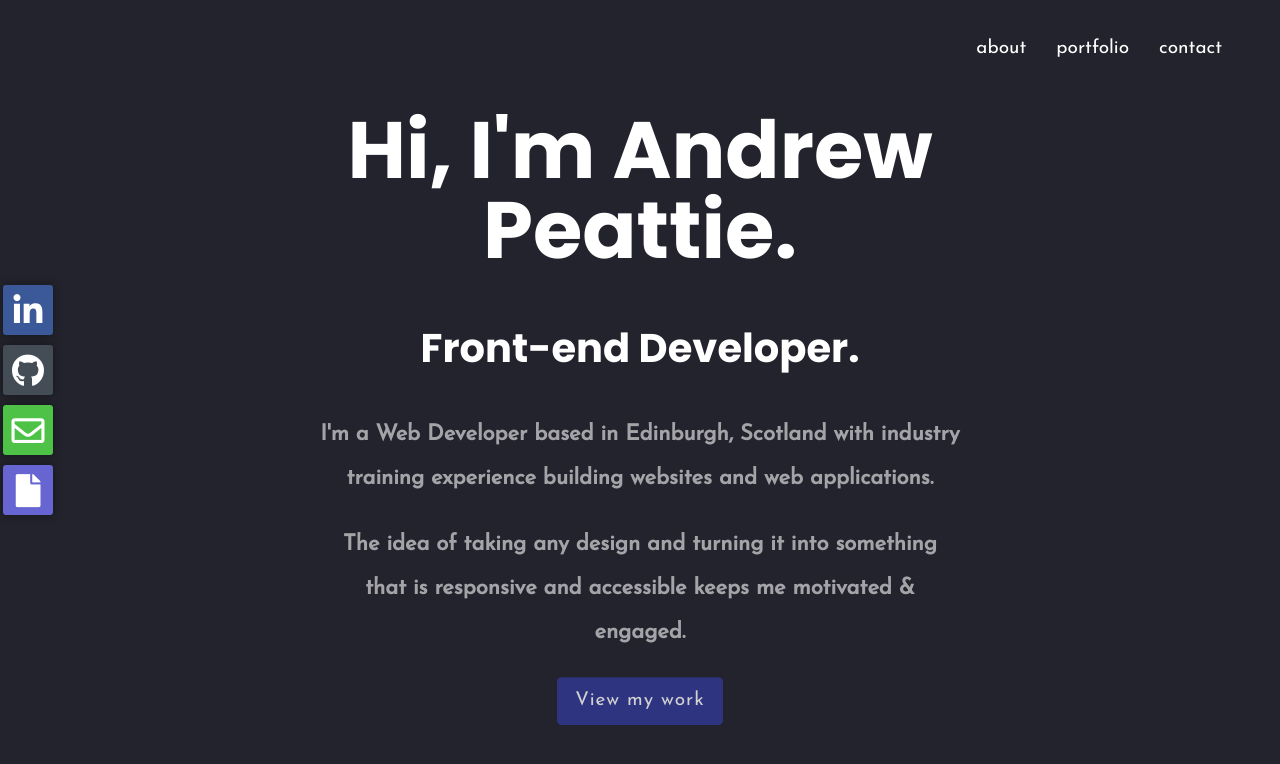
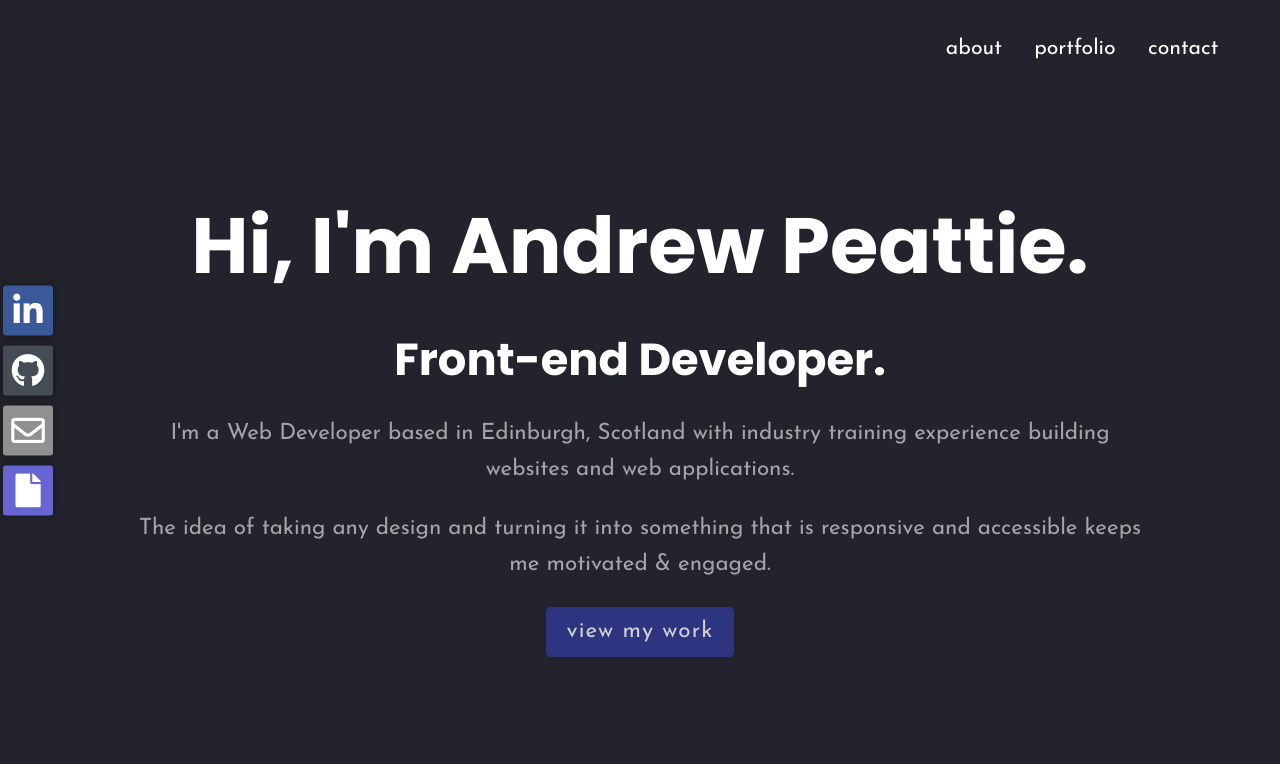
Before and after one commit to atrp87/portfolio, a React (Create React App) app: page / in a window 1280 px wide. Shown: the top 764 px of the page. Built offline with nearby package versions, Linux system fonts and the light colour scheme.

Commit message:
main flex less media qs

```diff
--- a/src/components/about/About.css
+++ b/src/components/about/About.css
@@ -1,34 +1,39 @@
 .wrapper h1 {
 	display: block;
-	color: #fff;
-	font-size: 8rem;
-	line-height: 1;
+	font-size: 7rem;
+	line-height: 1rem;
 	opacity: 0;
 	animation: fade .01s ease-out 1.75s forwards;
 }
 
 .wrapper h3 {
 	display: block;
-	color: #fff;
 	font-size: 4rem;
-	line-height: 1;
+	line-height: 2rem;
 	opacity: 0;
 	animation: fade .01s ease-out 2.45s forwards;
-	padding: 5px 5px;
 }
+
 .wrapper p {
-	font-size: 2.2rem;
-	line-height: 2em;
-	margin-bottom: 1em;
-	font-weight: 800;
+	margin: 0 auto;
+	font-size: 2rem;
+	width: 80%;
+	margin-bottom: 2.1rem;
+	opacity: 0;
+	animation: fadeInAnimation ease 3s;
+	animation-iteration-count: 1;
+	animation-fill-mode: forwards;
+	animation-delay: 3s;
 }
 
 .wrapper {
-	position: absolute;
-  top: 50%;
-  left: 50%;
-	transform: translate(-50%,-50%);
-	text-align: center;
+	display: flex;
+	flex-direction: column;
+	min-height: 85vh;
+	margin: 0 auto;
+	align-items: center;
+	justify-content: center;
+
 }
 
 .swipe {
@@ -81,14 +86,6 @@
 	}
 }
 
-.wrapper p {
-	opacity: 0;
-	animation: fadeInAnimation ease 3s;
-	animation-iteration-count: 1;
-	animation-fill-mode: forwards;
-	animation-delay: 3s;
-}
-
 @keyframes fadeInAnimation {
 	0% {
 		opacity: 0;
@@ -109,30 +106,22 @@
 
 .wrapper button {
 	padding: 0px 1.8rem;
-	height: 2.5em;
-  font-size: 1em;
-  font-weight: 500;
-  line-height: 0.9em;
+	height: 4.5rem;
+  font-size: 2rem;
 	opacity: 0;
-	color: #fff;
 	background-color: #323a96;
 	border: none;
 	border-radius: 5px;
 	cursor: pointer;
-	letter-spacing: 0.1rem;
-	margin-bottom: 1em;
-}
-
-.wrapper button:hover {
-	background-color: #2c3383;
-	font-weight: 600;
-}
-
-.wrapper button {
+	margin-bottom: 1rem;
 	animation: fadeInAnimation ease 3s;
 	animation-iteration-count: 1;
 	animation-fill-mode: forwards;
 	animation-delay: 4s;
+}
+.wrapper button:hover {
+	background-color: #2c3383;
+
 }
 
 @keyframes fadeInAnimation {
@@ -144,18 +133,74 @@
 	}
 }
 
-
-
-@media only screen and (min-width: 2560px) {
-.wrapper h1 {
-    width: 100%;
-		font-size: 5.7em;
+@media only screen and (min-device-width : 320px) and (max-device-width : 480px) {
+	.wrapper {
+	width: 1%;
+	}
 }
+/* @media only screen and (min-device-width : 320px) and (max-device-width : 480px) {
+	.wrapper h1 {
+		font-size: 2.2rem;
+		line-height: 2rem;
+		margin-bottom: 0rem;
+	}
+	.wrapper h3 {
+		margin-top: 0;
+		padding: 0 ;
+		font-size: 1.4rem;
+	}
+	.wrapper p {
+		font-size: 1.2rem;
+		line-height: 2.5rem;
+	}
+	.wrapper button {
+		font-size: 1.4rem;
+		height: 3rem;
+		padding: 0 1rem;
+		line-height: 0.2rem;
+		letter-spacing: 0.2rem;
+	}
 }
 
-@media only screen and (min-width: 2560px) {
-.wrapper h1 {
-    width: 100%;
-		font-size: 5.7em;
+@media only screen and (min-device-width : 481px) and (max-device-width : 1023px) {
+	.wrapper h1 {
+		font-size: 2.2rem;
+		line-height: 2rem;
+	}
+	.wrapper h3 {
+		margin-top: 0;
+		padding: 0 ;
+		font-size: 1.4rem;
+	}
+	.wrapper p {
+		font-size: 1.2rem;
+		line-height: 2.5rem;
+	}
+	.wrapper button {
+		font-size: 1.4rem;
+		height: 3rem;
+		padding: 0 1rem;
+		line-height: 0.2rem;
+		letter-spacing: 0.2rem;
+	}
 }
-}
+
+@media only screen and (min-device-width : 768px) and (max-device-width : 1024px) {
+	.wrapper h1 {
+		font-size: 4rem;
+	}
+	.wrapper h3 {
+		font-size: 3rem;
+	}
+	.wrapper p {
+		font-size: 1.9rem;
+		line-height: 2.6rem;
+		width: 80%;
+	}
+	.wrapper button {
+		font-size: 1.9rem;
+		height: 3.9rem;
+		padding: 0 2rem;
+		letter-spacing: 0.2rem;
+	}
+} */
--- a/src/components/about/About.js
+++ b/src/components/about/About.js
@@ -43,7 +43,7 @@ const About = () => {
 				</div>
 				<div>
 					<Link to="/portfolio">
-						<button type="button">View my work</button>
+						<button type="button">view my work</button>
 					</Link>
 				</div>
 		</motion.div>
--- a/src/components/contact/form/Form.js
+++ b/src/components/contact/form/Form.js
@@ -2,6 +2,7 @@ import FormCSS from './Form.module.css';
 import React, { useState } from 'react';
 import axios from 'axios';
 
+//https://formspree.io/
 const Form = () => {
 	const [ status, setStatus ] = useState({
 		submitted: false,
@@ -56,7 +57,8 @@ const Form = () => {
 			.then((response) => {
 				handleServerResponse(
 					true,
-					'Thank you, your message has been submitted.' // Insert CSS
+					'Thank you, your message has been submitted.'
+					// Add out put or submitting button clear ?
 				);
 			})
 			.catch((error) => {
@@ -88,7 +90,10 @@ const Form = () => {
 				required
 				name="message" />
 			<button type="submit" disabled={status.submitting}>
-				{!status.submitting ? !status.submitted ? 'Submit' : 'Submitted' : 'Submitting...'}
+				{!status.submitting ? !status.submitted ?
+				'Submit' :
+				'Submitted' :
+				'Submitting...'}
 			</button>
 		</form>
 	);
--- a/src/components/contact/form/Form.module.css
+++ b/src/components/contact/form/Form.module.css
@@ -1,12 +1,14 @@
+
 .form label {
 	text-align: left;
 	display: block;
 	color: rgba(255, 255, 255, 0.6);
 	line-height: 25px;
+	justify-content: center;
 }
 
 .form h1 {
-	font-size: 45px;
+	font-size: 1.5em;
 	margin-bottom: 30px;
 }
 
@@ -53,3 +55,16 @@
 	cursor: pointer;
 	letter-spacing: 1px;
 }
+
+/* @media screen and (max-width: 960px) {
+    .form {
+			width: 80%;
+    }
+
+    /* nav ul {
+
+    }
+
+    nav li {
+
+    } */
--- a/src/components/navigation/navbar/Navbar.css
+++ b/src/components/navigation/navbar/Navbar.css
@@ -73,7 +73,7 @@
     left: 0;
     opacity: 1;
     transition: all 0.5s ease;
-    z-index: 1;
+    z-index: 4;
   }
 
   .nav-links {
--- a/src/components/navigation/social/Social.module.css
+++ b/src/components/navigation/social/Social.module.css
@@ -3,11 +3,8 @@
   top: 50%;
   transform: translate(-50%, -50%);
   position: fixed;
+  font-size: 3rem;
   z-index: 1;
-}
-
-.socialWrapper {
-  font-size: 33px;
 }
 
 .socialWrapper ul li {
@@ -23,13 +20,6 @@
   box-shadow: 0 0 10px rgba(0,0,0,0.4);
 }
 
-.socialWrapper ul li .fab, .far, .fas {
-  position: absolute;
-  top: 50%;
-  left: 50%;
-  transform: translate(-50%, -50%);
-}
-
 .socialWrapper ul li.linkedin{
   background: #3b5998;
 }
@@ -39,7 +29,7 @@
 }
 
 .socialWrapper ul li.email{
-  background: #4dc247;
+  background: #909090;
 }
 
 .socialWrapper ul li.resume{
@@ -55,7 +45,7 @@
 }
 
 .socialWrapper ul li.email div.slider{
-  background: #82d47e;
+  background: #D8D8D8;
 }
 
 .socialWrapper ul li.resume div.slider{
@@ -99,8 +89,14 @@
   color: #fff;
 }
 
-@media only screen and (max-width: 320px) {
-.socialWrapper, li {
+@media screen and (max-width: 960px) {
+  .socialWrapper ul li {
 
+  }
+  .slider {
+
+  }
+  .slider p {
+
+  }
 }
-}
--- a/src/components/navigation/unknown/Unknown.module.css
+++ b/src/components/navigation/unknown/Unknown.module.css
@@ -1,5 +1,5 @@
 .unknown h1 {
-  font-size: 45px;
+  font-size: 6rem;
   padding-left: 19px;
 }
 
@@ -16,7 +16,8 @@
 
 .unknown a {
   text-decoration: none;
-  line-height: 35px;
+  font-size: 2.2rem;
+	line-height: 3.5rem;
   color: #fff;
 }
 
--- a/src/components/portfolio/modal/Modal.module.css
+++ b/src/components/portfolio/modal/Modal.module.css
@@ -1,6 +1,6 @@
 .modal {
   display: flex;
-  border-radius:20px;
+  border-radius: 15px;
   position: absolute;
   top: 50%;
   left: 50%;
@@ -36,9 +36,9 @@
 
 .close {
   position: absolute;
-  top: 1.5rem;
-  right: 1.5rem;
-  font-size: 3rem;
+  top: 1rem;
+  right: 1rem;
+  font-size: 2.5rem;
   cursor: pointer;
 }
 
@@ -54,7 +54,7 @@
   width: 50rem;
   height: 100%;
 	object-fit: fill;
-  border-radius: 20px 0px 0px 20px;
+  border-radius: 15px 0px 0px 15px;
 }
 
 .modal .content {
@@ -96,7 +96,7 @@ button {
 	color: #fff;
 	background-color: #323a96;
 	border: none;
-	border-radius: 5px;
+	border-radius: 3px;
 	cursor: pointer;
 	letter-spacing: 0.1rem;
 }
--- a/src/components/portfolio/projects/Projects.module.css
+++ b/src/components/portfolio/projects/Projects.module.css
@@ -7,7 +7,6 @@
 }
 
 img {
-	border-radius: 30px;
 	width: 500px;
 	background: #000;
 	background: rgba(0, 0, 0, 0.4);
@@ -23,7 +22,6 @@ img {
 	cursor: pointer;
 	border-radius: 30px;
 	position: relative;
-	border: 1px solid #333;
 	overflow: hidden;
 	width: auto;
 	display: inline-block;
--- a/src/container/App.css
+++ b/src/container/App.css
@@ -1,6 +1,9 @@
 *::selection {
     color: #fff;
     background-color: rgba(50,58,150,0.7);
+}
+* {
+    box-sizing: border-box;
 }
 
 input, textarea, button {
@@ -23,26 +26,25 @@ input, textarea, button {
 
 html {
     height: 100%;
-    font-size: 62.5%;
+    font-size: 70%;
 }
 
 body {
     font-family: 'Josefin Sans', sans-serif;
-    font-size: 19px;
     color: #fff;
-    box-sizing: border-box;
     background-color: #23232d;
     -webkit-font-smoothing: antialiased;
 }
 
 h1, h2, h3, h4, h5, h6 {
+    font-size: 2.2rem;
     font-family: 'Poppins', sans-serif;
-    line-height: 1.2em;
     color: #fff;
 }
 
 p {
     color: rgba(255, 255, 255, 0.6);
-    line-height: 33px;
+    font-size: 2rem;
+	line-height: 3.2rem;
     text-align: center;
 }
```
